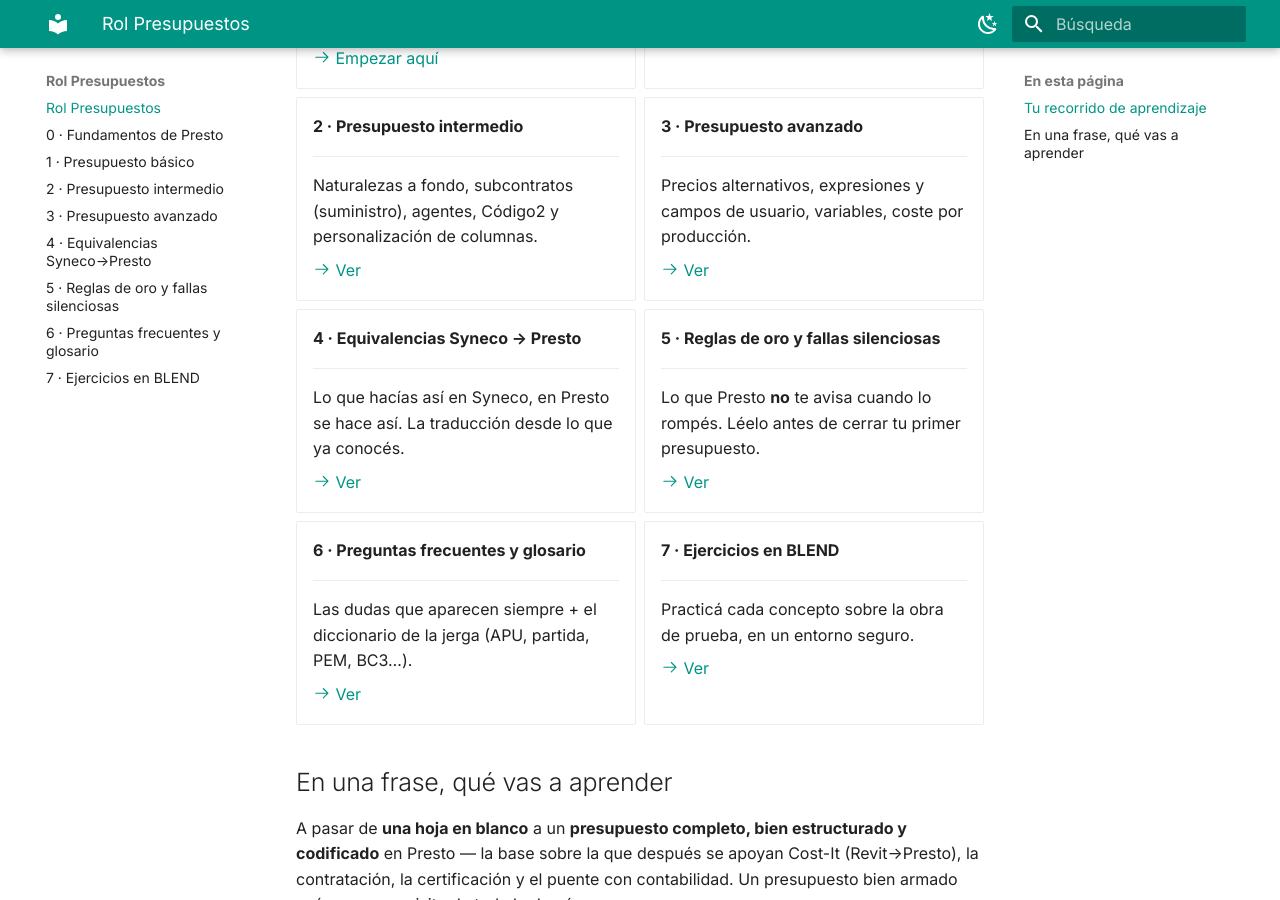
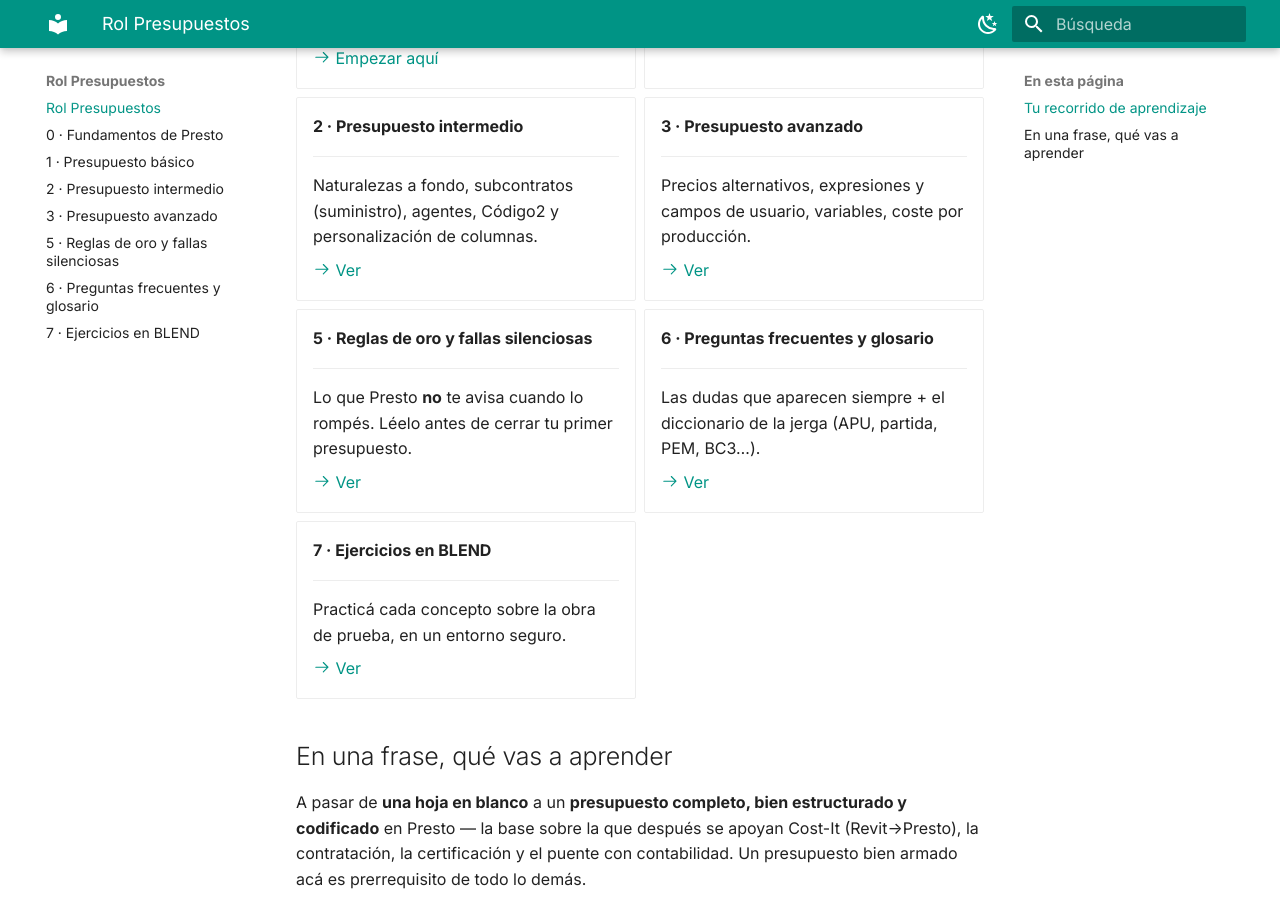
Before and after one commit to FabiolaBowlesDiaz/capacitacion-presto-raizant, an MkDocs documentation site: the page built from docs/presupuestos/index.md, in a window 1280 px wide and 900 px high, scrolled down 677 px. Built offline with MkDocs 1.6.1 and Material for MkDocs 9.7.7, drawn with Linux system fonts in a browser that asks for light colours.

Commit message:
Quitar sección Equivalencias Syneco→Presto (no aporta al equipo)

```diff
--- a/docs/presupuestos/index.md
+++ b/docs/presupuestos/index.md
@@ -41,14 +41,6 @@
 
     [:octicons-arrow-right-24: Ver](3-avanzado.md)
 
--   **4 · Equivalencias Syneco → Presto**
-
-    ---
-
-    Lo que hacías así en Syneco, en Presto se hace así. La traducción desde lo que ya conocés.
-
-    [:octicons-arrow-right-24: Ver](4-equivalencias-syneco.md)
-
 -   **5 · Reglas de oro y fallas silenciosas**
 
     ---
--- a/mkdocs.yml
+++ b/mkdocs.yml
@@ -83,7 +83,6 @@
       - 1 · Presupuesto básico: presupuestos/1-basico.md
       - 2 · Presupuesto intermedio: presupuestos/2-intermedio.md
       - 3 · Presupuesto avanzado: presupuestos/3-avanzado.md
-      - 4 · Equivalencias Syneco→Presto: presupuestos/4-equivalencias-syneco.md
       - 5 · Reglas de oro y fallas silenciosas: presupuestos/5-reglas-de-oro.md
       - 6 · Preguntas frecuentes y glosario: presupuestos/6-faq-glosario.md
       - 7 · Ejercicios en BLEND: presupuestos/7-ejercicios-blend.md
```
Also changed, not shown: docs/presupuestos/4-equivalencias-syneco.md (deleted, +0 -29 lines).
